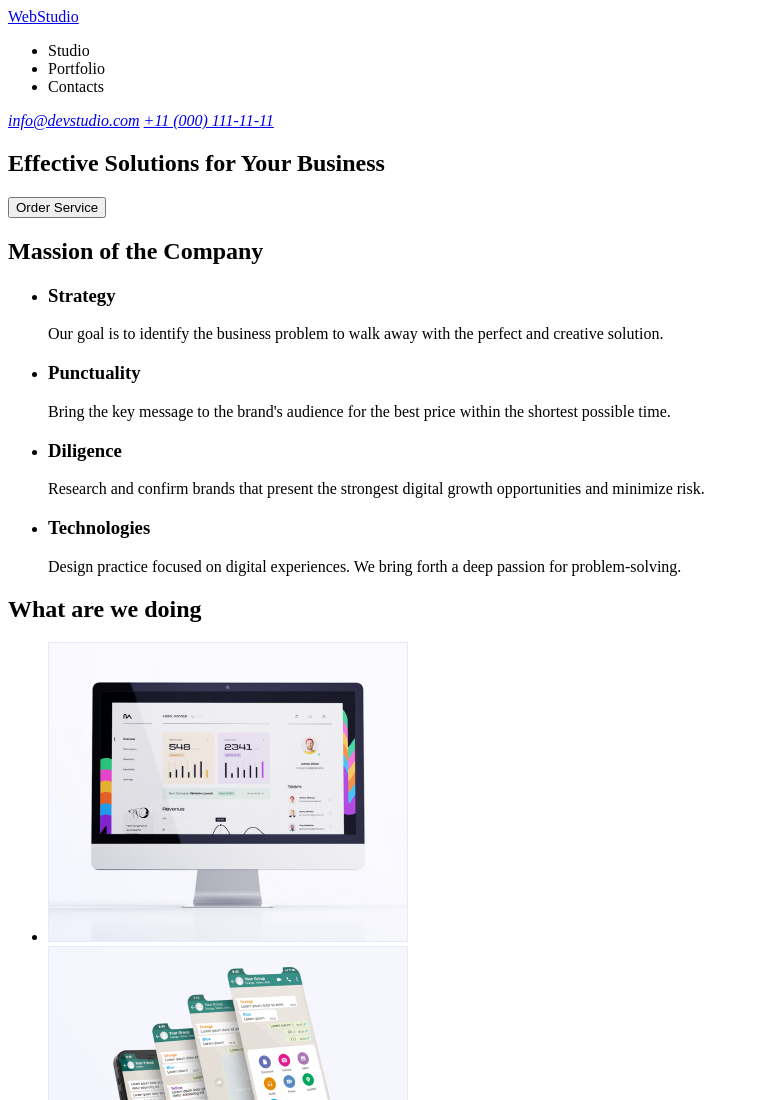
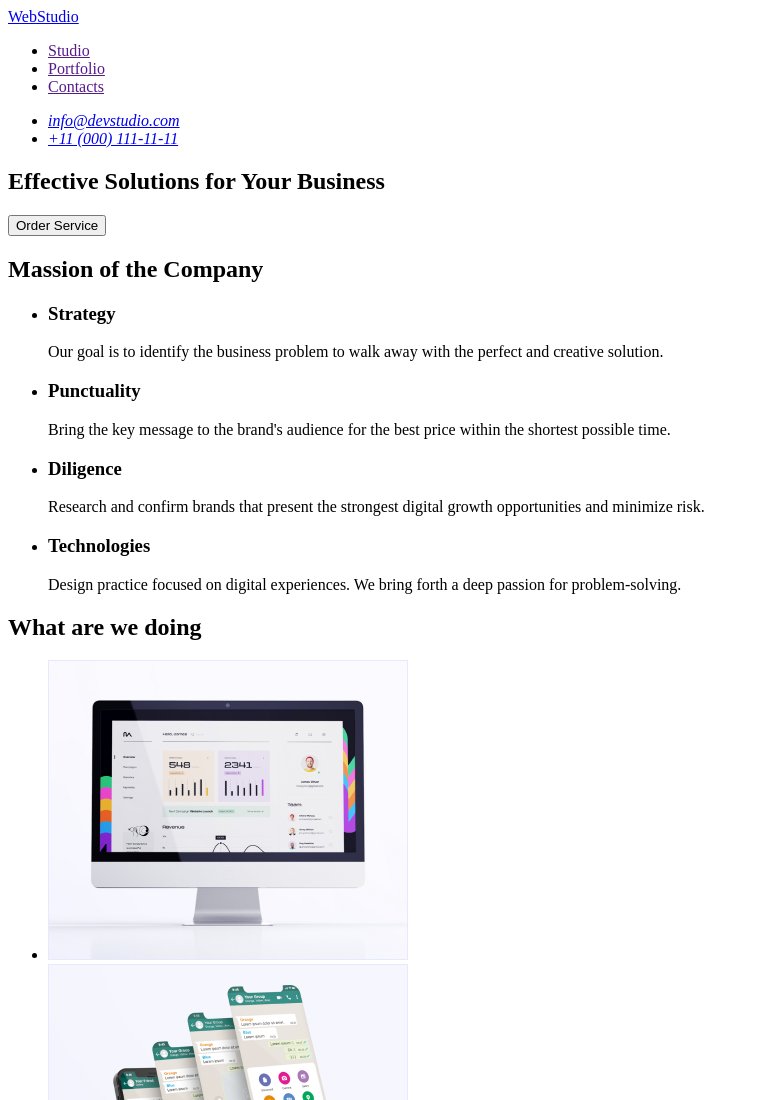
Before and after one commit to SKaterinaS/goit-markup-hw-01, a plain HTML site: page index.html in a window 1280 px wide. Shown: the top 1100 px of the page, without its empty margins (0-759 px from the left). Drawn offline with Linux system fonts and the light colour scheme.

Commit message:
update2index.html

```diff
--- a/index.html
+++ b/index.html
@@ -9,22 +9,20 @@
   <body>
     <!-- Header -->
     <header>
-      <section>
       <nav>
-          <a href="WebStudio">WebStudio</a>
+        <a href="./index.html">WebStudio</a>
         <ul>
-            <li>Studio</li>
-            <li>Portfolio</li>
-            <li>Contacts</li>
+          <li><a href="">Studio</a></li>
+          <li><a href="">Portfolio</a></li>
+          <li><a href="">Contacts</a></li>
         </ul>
       </nav>
-        <div>
       <address>
-            <a href="mailto:info@devstudio.com">info@devstudio.com</a>
-            <a href="tel:+110001111111">+11 (000) 111-11-11</a>
+        <ul>
+          <li><a href="mailto:info@devstudio.com">info@devstudio.com</a></li>
+          <li><a href="tel:+110001111111">+11 (000) 111-11-11</a></li>
+        </ul>
       </address>
-        </div>
-      </section>
     </header>
     <!-- Main -->
     <main>
@@ -108,7 +106,7 @@
 
     <!-- Footer -->
     <footer>
-      <a href="WebStudio">WebStudio</a>
+      <a href="./index.html">WebStudio</a>
       <p>
         Increase the flow of customers and sales for your business with digital
         marketing & growth solutions.
```
Lines whose indentation alone changed are shown as unchanged.
